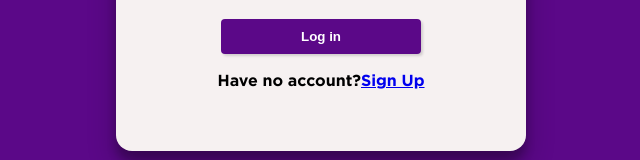
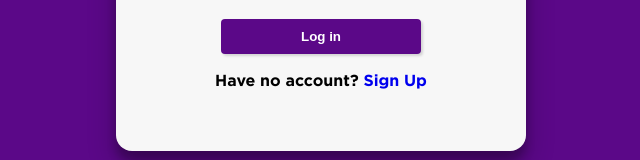
Before and after one commit to faizisyellow/Quiz-React-App, a React (Vite) app: page /login in a window 1280 px wide. Shown: the part 323-483 px from the top of the page, without its empty margins (319-959 px from the left). Built offline with nearby package versions, Linux system fonts and the light colour scheme; no server answers.

Commit message:
change color, space and add new question

```diff
--- a/src/App.jsx
+++ b/src/App.jsx
@@ -12,7 +12,7 @@ function App() {
   useEffect(() => {
     const fetchData = async () => {
       try {
-        const response = await fetch("https://opentdb.com/api.php?amount=5&category=11");
+        const response = await fetch("https://opentdb.com/api.php?amount=25&category=11");
         const data = await response.json();
         const formattedQuestions = data.results.map((question) => ({
           question: question.question,
@@ -43,16 +43,9 @@ function App() {
     <Router>
       <Routes>
         <Route path="/" element={currentUser ? <Quiz questions={questions} /> : <Navigate to={"/login"} />} />
+        <Route path="/auth" element={<AuthDetails />} />
         <Route path="/login" element={currentUser ? <Navigate to={"/"} /> : <SignIn />} />
         <Route path="/signup" element={currentUser ? <Navigate to={"/"} /> : <SignUp />} />
-        <Route
-          path="/auth"
-          element={
-            <Link to="/auth">
-              <AuthDetails />
-            </Link>
-          }
-        />
       </Routes>
     </Router>
   );
--- a/src/components/Auth/SignIn.jsx
+++ b/src/components/Auth/SignIn.jsx
@@ -34,7 +34,11 @@ const SignIn = () => {
 
         <button type="submit">Log in</button>
         <p>
-          Have no account?<Link to="/signup">Sign Up</Link>
+          Have no account?
+          <Link to="/signup" style={{ textDecoration: "none" }}>
+            {" "}
+            Sign Up
+          </Link>
         </p>
       </form>
     </div>
--- a/src/components/Auth/SignUp.jsx
+++ b/src/components/Auth/SignUp.jsx
@@ -34,7 +34,7 @@ const SignUp = () => {
 
         <button type="submit">Sign Up</button>
         <p>
-          Already Have account?<Link to="/login">Log in</Link>
+          Already Have account?<Link to="/login" style={{ textDecoration: "none" }}>Log in</Link>
         </p>
       </form>
     </div>
--- a/src/components/AuthDetails.jsx
+++ b/src/components/AuthDetails.jsx
@@ -26,7 +26,7 @@ const AuthDetails = () => {
       .catch((error) => console.log(error.message));
   };
   return (
-    <div style={{ color: "red" }}>
+    <div style={{ color: "black" }}>
       {authUser ? (
         <>
           <p>{`Signed in as ${authUser.email}`}</p>
--- a/src/components/Quiz/Quiz.jsx
+++ b/src/components/Quiz/Quiz.jsx
@@ -14,7 +14,7 @@ const Quiz = ({ questions }) => {
   });
   // console.log(result);
   const [showResult, setShowResult] = useState(false);
-  const [timer, setTimer] = useState(600);
+  const [timer, setTimer] = useState(1200);
   useEffect(() => {
     let interval;
 
--- a/src/components/Quiz/Quiz.scss
+++ b/src/components/Quiz/Quiz.scss
@@ -53,7 +53,7 @@
   }
 
   .result-container {
-    padding-left: 35%;
+    padding-left: 25%;
     .result {
       text-align: center;
       h3 {
@@ -70,6 +70,7 @@
           font-size: 22px;
         }
       }
+
     }
   }
 }
--- a/src/style/vars.scss
+++ b/src/style/vars.scss
@@ -1,5 +1,5 @@
 $main: #5b0888;
-$bg: #f6f1f1;
+$bg: #f7f7f7;
 $bg-accent: #e7e8e9;
 $disabled: #9c9c9c;
 $foreground: #2d264b;
```
